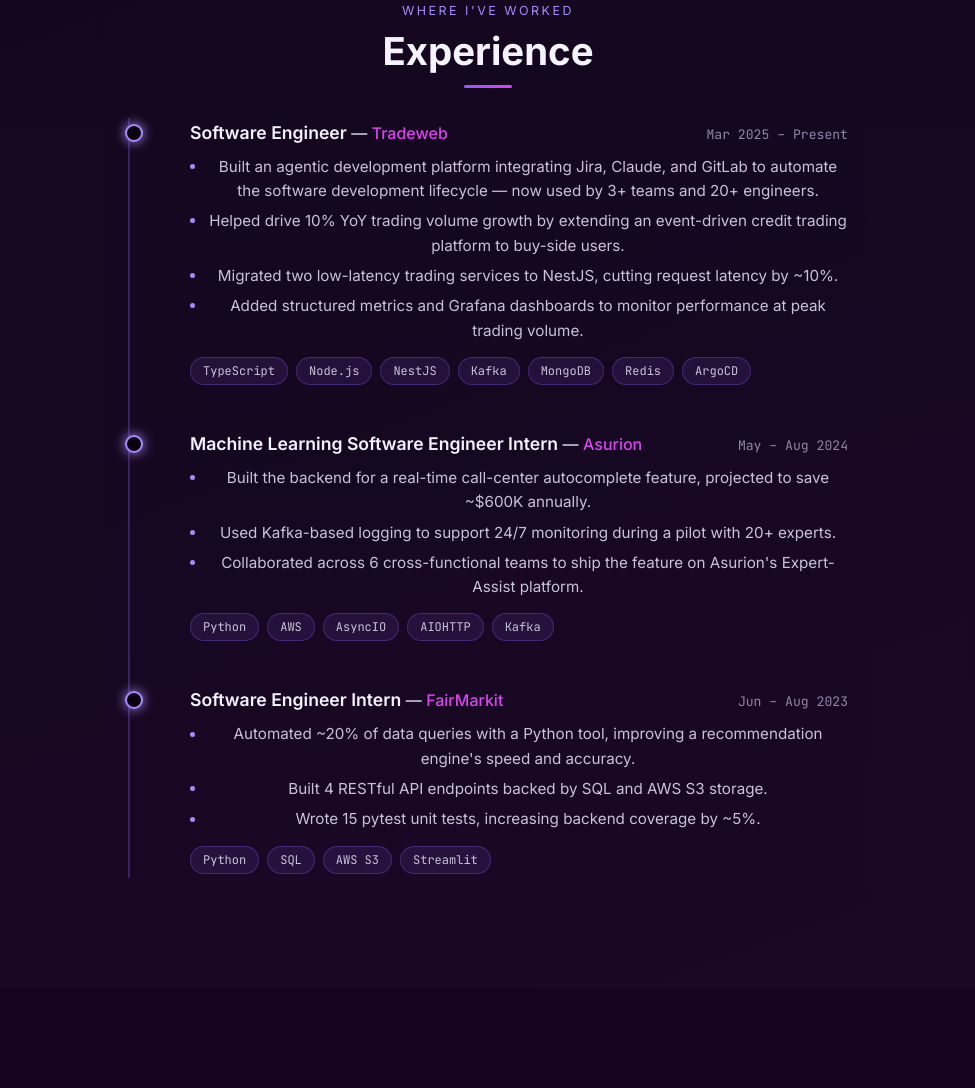
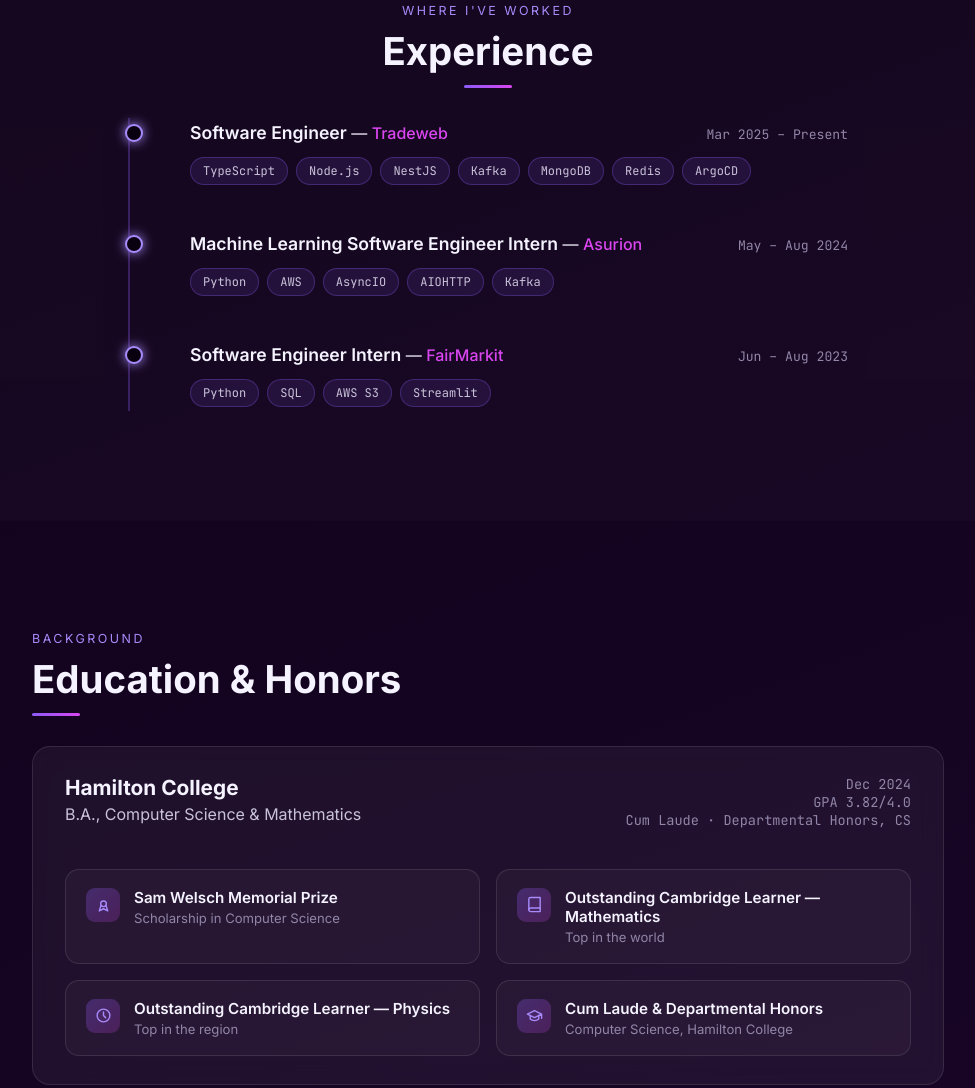
Before and after one commit to maheenmasoud/maheenmasoud-immersive-site, a plain HTML site: page index.html in a window 1280 px wide. Shown: the part 1436-2524 px from the top of the page, without its empty margins (152-1127 px from the left). Drawn offline with Linux system fonts and the light colour scheme.

Commit message:
Remove job description bullets from experience timeline

```diff
--- a/index.html
+++ b/index.html
@@ -82,12 +82,6 @@
           </div>
           <span class="timeline-period">Mar 2025 – Present</span>
         </div>
-        <ul class="desc">
-          <li>Built an agentic development platform integrating Jira, Claude, and GitLab to automate the software development lifecycle — now used by 3+ teams and 20+ engineers.</li>
-          <li>Helped drive 10% YoY trading volume growth by extending an event-driven credit trading platform to buy-side users.</li>
-          <li>Migrated two low-latency trading services to NestJS, cutting request latency by ~10%.</li>
-          <li>Added structured metrics and Grafana dashboards to monitor performance at peak trading volume.</li>
-        </ul>
         <div class="chip-row">
           <span class="chip">TypeScript</span><span class="chip">Node.js</span><span class="chip">NestJS</span><span class="chip">Kafka</span><span class="chip">MongoDB</span><span class="chip">Redis</span><span class="chip">ArgoCD</span>
         </div>
@@ -99,11 +93,6 @@
           </div>
           <span class="timeline-period">May – Aug 2024</span>
         </div>
-        <ul class="desc">
-          <li>Built the backend for a real-time call-center autocomplete feature, projected to save ~$600K annually.</li>
-          <li>Used Kafka-based logging to support 24/7 monitoring during a pilot with 20+ experts.</li>
-          <li>Collaborated across 6 cross-functional teams to ship the feature on Asurion's Expert-Assist platform.</li>
-        </ul>
         <div class="chip-row">
           <span class="chip">Python</span><span class="chip">AWS</span><span class="chip">AsyncIO</span><span class="chip">AIOHTTP</span><span class="chip">Kafka</span>
         </div>
@@ -115,11 +104,6 @@
           </div>
           <span class="timeline-period">Jun – Aug 2023</span>
         </div>
-        <ul class="desc">
-          <li>Automated ~20% of data queries with a Python tool, improving a recommendation engine's speed and accuracy.</li>
-          <li>Built 4 RESTful API endpoints backed by SQL and AWS S3 storage.</li>
-          <li>Wrote 15 pytest unit tests, increasing backend coverage by ~5%.</li>
-        </ul>
         <div class="chip-row">
           <span class="chip">Python</span><span class="chip">SQL</span><span class="chip">AWS S3</span><span class="chip">Streamlit</span>
         </div>
--- a/styles.css
+++ b/styles.css
@@ -347,23 +347,6 @@
   font-family: 'JetBrains Mono', monospace;
   white-space: nowrap;
 }
-.timeline-item ul.desc { margin-top: 12px; }
-.timeline-item ul.desc li {
-  color: var(--text-dim);
-  font-size: 0.95rem;
-  line-height: 1.6;
-  position: relative;
-  padding-left: 18px;
-  margin-top: 6px;
-}
-.timeline-item ul.desc li::before {
-  content: '';
-  position: absolute;
-  left: 0; top: 0.6em;
-  width: 5px; height: 5px;
-  border-radius: 50%;
-  background: var(--violet-bright);
-}
 .chip-row { margin-top: 14px; display: flex; gap: 8px; flex-wrap: wrap; }
 .chip {
   font-size: 0.75rem;
```
